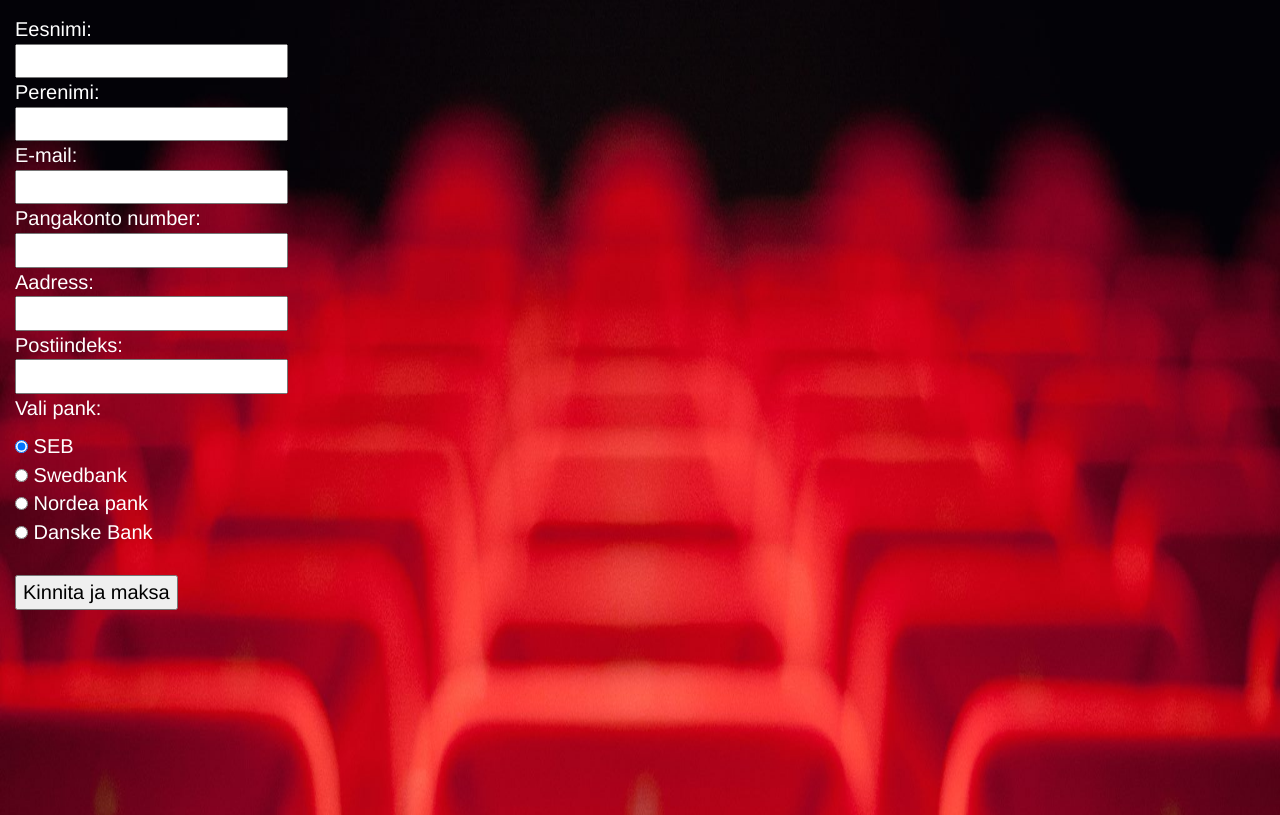
After one commit to EloTrolla/filmibaas, a PHP site: page /view/pay.php in a window 1280 px wide. The commit adds this page. Run offline with PHP 8.4, Linux system fonts and the light colour scheme; some libraries are stand-ins or nearby versions.

Commit message:
Delivers #109356304 Add paying UI Lisatud alamleht, kus saab sisestada oma andmed ning kinnitada tellimuse.

```diff
--- a/127_0_0_1 (1).sql
+++ b/127_0_0_1 (1).sql
@@ -212,6 +212,7 @@ CREATE TABLE IF NOT EXISTS `l_author_film` (
 -- Dumping data for table `l_author_film`
 --
 
+
 INSERT INTO `l_author_film` (`id`, `author_id`, `film_id`, `type_id`) VALUES
 (1, 1, 1, 1);
 
--- a/controller/film.php
+++ b/controller/film.php
@@ -17,11 +17,10 @@ $relationships = get_all("SELECT link_type.name as type, author.name as author
                           JOIN link_type ON link_type.type_id = l_author_film.type_id
                           WHERE film_id=$film_id");
 
+
 //Retrieve all genres for the film from database
 $genres = get_all("SELECT genre.name as genre
                    FROM l_film_genre
                    JOIN film ON film.film_id = l_film_genre.film_id
                    JOIN genre ON genre.genre_id = l_film_genre.genre_id
                    WHERE film.film_id=$film_id");
-
-?>
--- /dev/null
+++ b/view/pay.php
@@ -0,0 +1,67 @@
+<!DOCTYPE html>
+<html lang="en">
+<head>
+    <meta charset="UTF-8">
+    <link href="static/style/stylesheet.css" rel="stylesheet" type="text/css">
+    <meta name="viewport" content="width=device-width, initial-scale=1">
+    <link rel="stylesheet" href="http://maxcdn.bootstrapcdn.com/bootstrap/3.3.5/css/bootstrap.min.css">
+    <script src="https://ajax.googleapis.com/ajax/libs/jquery/1.11.3/jquery.min.js"></script>
+    <script src="http://maxcdn.bootstrapcdn.com/bootstrap/3.3.5/js/bootstrap.min.js"></script>
+    <title>Maksmine</title>
+</head>
+<body class="mainpage-body">
+<style>
+    .andmed {
+        margin: 15px 15px 15px 15px;
+    }
+
+    .submit {
+        color: black;
+    }
+</style>
+<form class="andmed">
+    Eesnimi:<br>
+    <input type="text" name="eesnimi">
+    <br>
+    Perenimi:<br>
+    <input type="text" name="perenimi">
+    <br>
+    E-mail:<br>
+    <input type="text" name="e-mail">
+    <br>
+    Pangakonto number:<br>
+    <input type="text" name="kontonr">
+    <br>
+    Aadress:<br>
+    <input type="text" name="aadress">
+    <br>
+    Postiindeks:<br>
+    <input type="text" name="postiindeks">
+    <br>
+
+    <p>Vali pank:</p>
+    <input type="radio" name="pank" value="SEB" checked> SEB
+    <br>
+    <input type="radio" name="pank" value="Swedbank"> Swedbank
+    <br>
+    <input type="radio" name="pank" value="Nordea"> Nordea pank
+    <br>
+    <input type="radio" name="pank" value="Danske Bank"> Danske Bank
+    <br>
+    <br>
+    <input class="submit" type="submit" value="Kinnita ja maksa">
+</form>
+</body>
+</html>
+
+<!--<form action="https://www.paypal.com/cgi-bin/webscr" method="post" target="_top">
+    <input type="hidden" name="cmd" value="_xclick">
+    <input type="hidden" name="business" value="retekeyt@gmail.com">
+    <input type="hidden" name="lc" value="US">
+    <input type="hidden" name="item_name" value="Movie">
+    <input type="hidden" name="button_subtype" value="services">
+    <input type="hidden" name="no_note" value="0">
+    <input type="hidden" name="currency_code" value="EUR">
+    <input type="hidden" name="bn" value="PP-BuyNowBF:btn_buynowCC_LG.gif:NonHostedGuest">
+    <input type="image" src="https://www.paypalobjects.com/en_US/i/btn/btn_buynowCC_LG.gif" border="0" name="submit" alt="PayPal - The safer, easier way to pay online!">
+    <img alt="" border="0" src="https://www.paypalobjects.com/en_US/i/scr/pixel.gif" width="1" height="1">
```
Also changed, not shown: view/author.php (+11 -0 lines), view/country.php (+5 -5 lines), view/film.php (+6 -1 lines), 1 other file.
